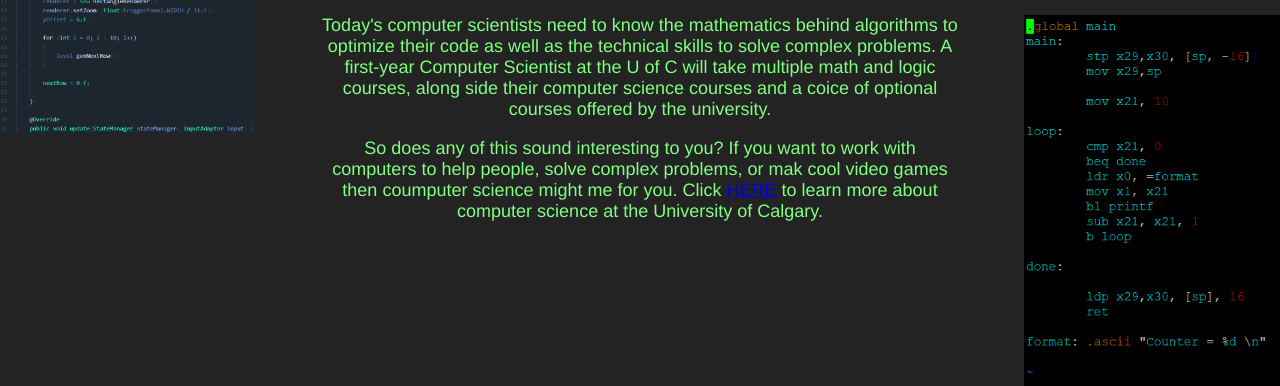
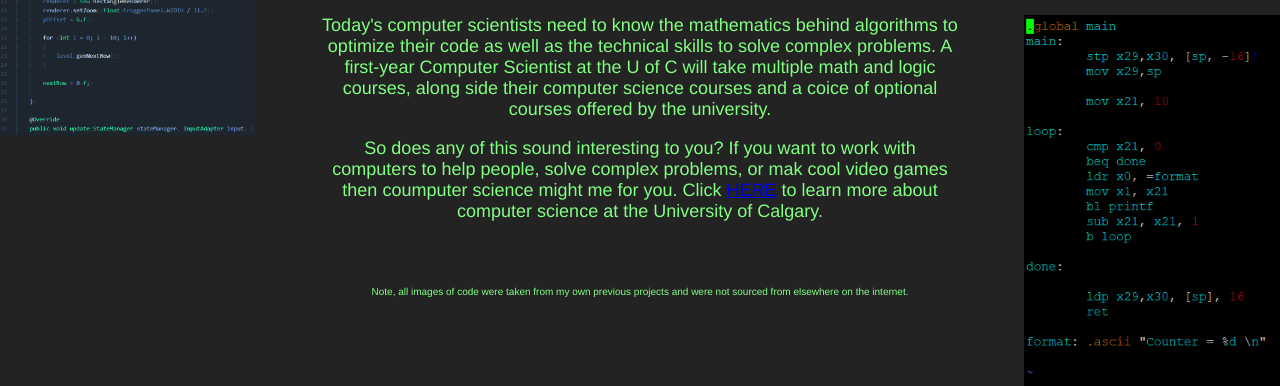
Before and after one commit to EvanWheeler99/EvanWheeler99.github.io, a plain HTML site: page education.html in a window 1280 px wide. Shown: the part 567-953 px from the top of the page. Drawn offline with Linux system fonts and the light colour scheme.

Commit message:
Removed an unused file and added a footnote about the photos

```diff
--- a/education.html
+++ b/education.html
@@ -9,6 +9,16 @@
 			float: right;
 			width: 20%;
 			height: auto;
+		}
+
+		footer{
+			text-align: center;
+			width: 50%;
+			margin-left: auto;
+			margin-right: auto;
+			color: #80ff80;
+			font-size: 10px;
+			margin-top: 5%;
 		}
 	</style>
 </head>
@@ -43,6 +53,6 @@
 
 </body>
 
-<footer></footer>
+<footer>Note, all images of code were taken from my own previous projects and were not sourced from elsewhere on the internet.</footer>
 
 </html>
```
